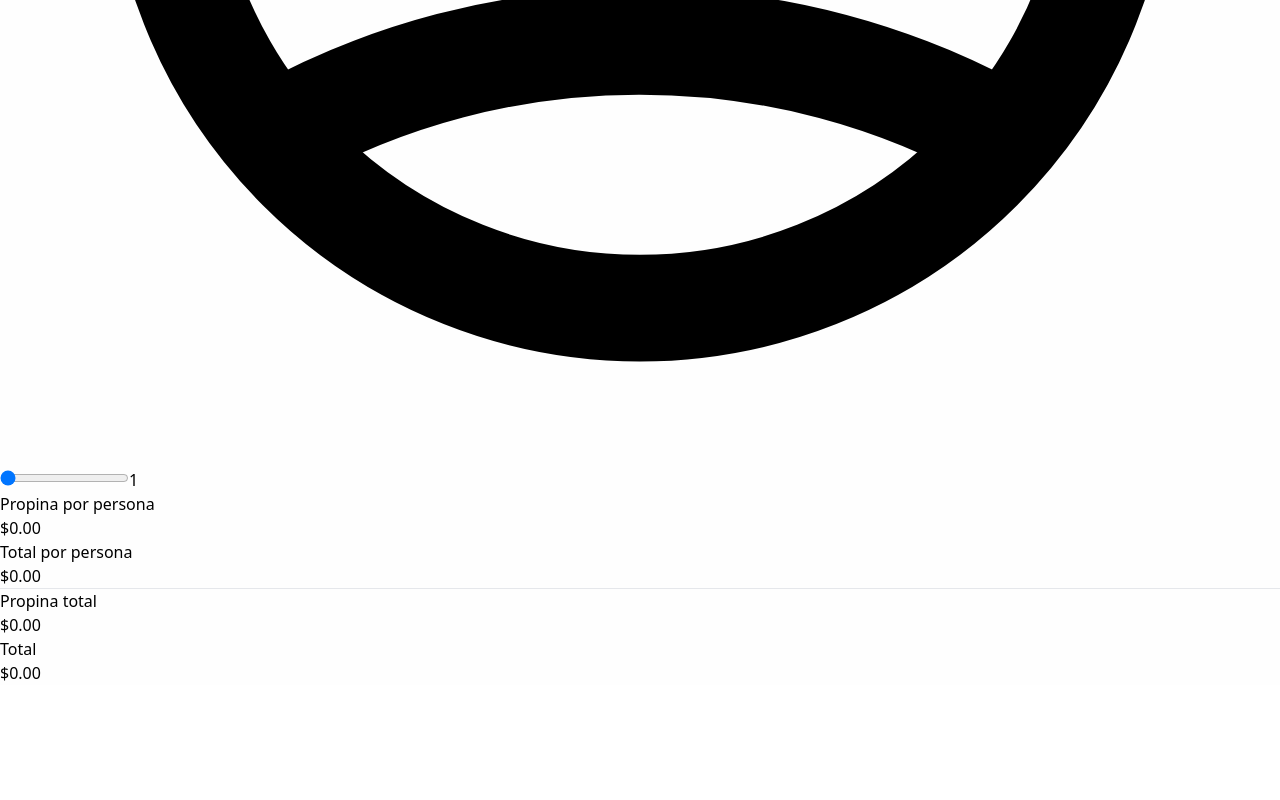
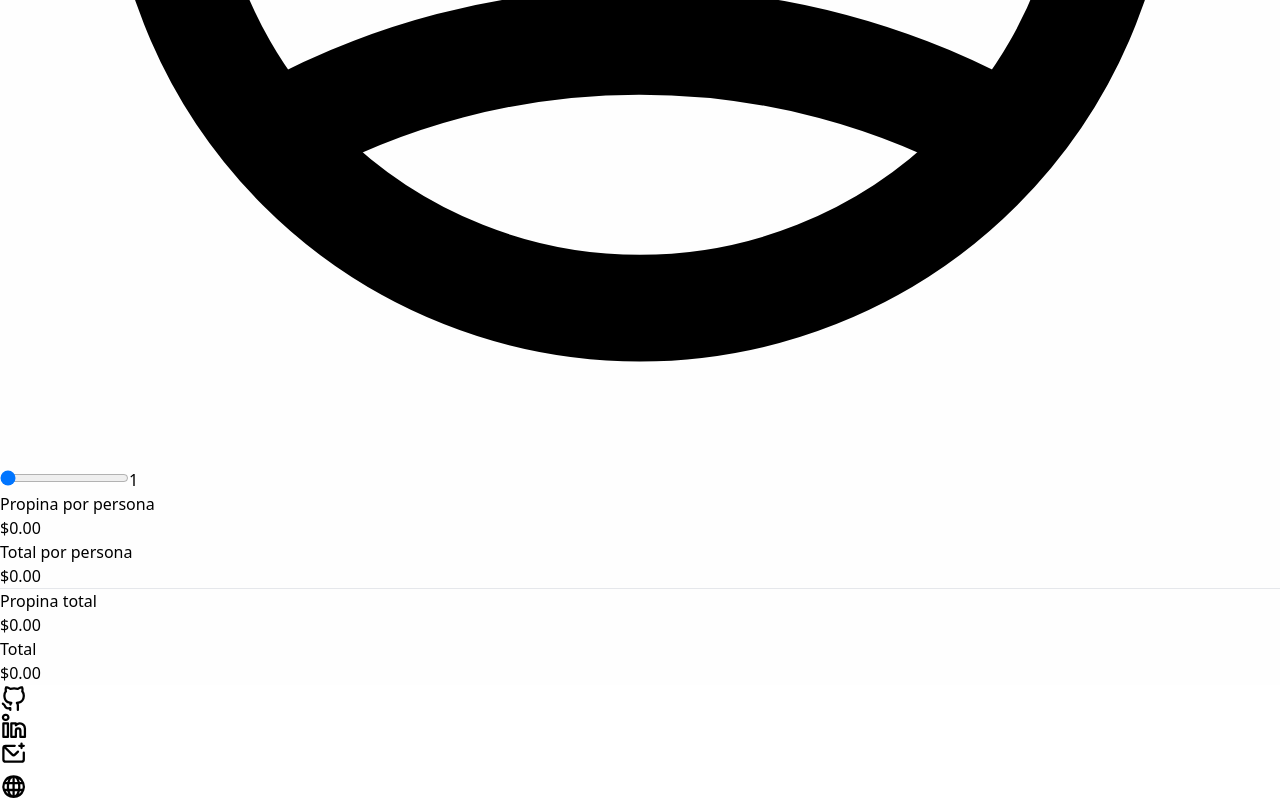
Before and after one commit to en44no/tip-calculator, a React (Vite) app: page / in a window 1280 px wide. Shown: the part 3516-4316 px from the top of the page. Before the commit the page ends 4201 px from the top, so only its background shows below. Built offline with nearby package versions, Linux system fonts and the light colour scheme.

Commit message:
Added social icons

```diff
--- /dev/null
+++ b/decs.d.ts
@@ -0,0 +1 @@
+declare module "@iconscout/react-unicons";
--- a/package.json
+++ b/package.json
@@ -9,6 +9,7 @@
     "preview": "vite preview"
   },
   "dependencies": {
+    "@iconscout/react-unicons": "^1.1.6",
     "flowbite": "^1.5.1",
     "react": "^18.2.0",
     "react-dom": "^18.2.0"
--- a/src/App.css
+++ b/src/App.css
@@ -1,3 +1,52 @@
 @tailwind base;
 @tailwind components;
 @tailwind utilities;
+
+.github-icon:hover {
+  color: #888888;
+}
+
+.linkedin-icon:hover {
+  color: #2561a9;
+}
+
+.email-icon:hover {
+  color: #DA3D3D;
+}
+
+.website-icon:hover {
+  color: #48a41e;
+}
+
+#toast-notification {
+  -webkit-animation: slide-in-top 0.5s cubic-bezier(0.250, 0.460, 0.450, 0.940) both;
+  animation: slide-in-top 0.5s cubic-bezier(0.250, 0.460, 0.450, 0.940) both;
+}
+
+@-webkit-keyframes slide-in-top {
+  0% {
+    -webkit-transform: translateY(-1000px);
+    transform: translateY(-1000px);
+    opacity: 0
+  }
+
+  100% {
+    -webkit-transform: translateY(0);
+    transform: translateY(0);
+    opacity: 1
+  }
+}
+
+@keyframes slide-in-top {
+  0% {
+    -webkit-transform: translateY(-1000px);
+    transform: translateY(-1000px);
+    opacity: 0
+  }
+
+  100% {
+    -webkit-transform: translateY(0);
+    transform: translateY(0);
+    opacity: 1
+  }
+}
--- a/src/App.tsx
+++ b/src/App.tsx
@@ -1,5 +1,6 @@
 import './App.css';
 import { useState } from 'react';
+import Social from './components/Social';
 
 function App() {
 
@@ -85,7 +86,8 @@ function App() {
           </div>
         </div>
       </div>
-    </div >
+      <Social />
+    </div>
   )
 }
 
--- /dev/null
+++ b/src/components/Social.tsx
@@ -0,0 +1,73 @@
+import { useState } from 'react';
+
+import {
+  UilLinkedinAlt,
+  UilGithubAlt,
+  UilEnvelopeAdd,
+  UilGlobe
+} from "@iconscout/react-unicons";
+
+const Social = () => {
+
+  const [showToast, setShowToast] = useState(false);
+
+  const notificationAndCopyToClipboard = () => {
+    navigator.clipboard.writeText("nahuelmarquez12@gmail.com");
+    setShowToast(true);
+    setTimeout(() => {
+      setShowToast(false);
+    }, 5000);
+  };
+
+  return (
+    <>
+      {showToast && (
+        <div id='toast-notification' className="absolute top-5 flex items-center p-4 space-x-4 w-full max-w-fit text-gray-500 bg-white rounded-lg divide-x divide-gray-200 shadow-md" role="alert">
+          <svg xmlns="http://www.w3.org/2000/svg" className="h-6 w-6" fill="none" viewBox="0 0 24 24" stroke="currentColor" stroke-width="2">
+            <path stroke-linecap="round" stroke-linejoin="round" d="M16 12a4 4 0 10-8 0 4 4 0 008 0zm0 0v1.5a2.5 2.5 0 005 0V12a9 9 0 10-9 9m4.5-1.206a8.959 8.959 0 01-4.5 1.207" />
+          </svg>
+          <div className="pl-4 text-sm font-semibold">Dirección de Gmail copiada a tu portapapeles.</div>
+        </div>
+      )}
+      <div className="absolute bottom-5 right-6 flex items-center gap-3">
+        <a
+          className="github-icon"
+          href="https://github.com/en44no"
+          target="_blank"
+          rel="noreferrer"
+          title="GitHub"
+        >
+          <UilGithubAlt size="1.7rem" />
+        </a>
+        <a
+          className="linkedin-icon"
+          href="https://www.linkedin.com/in/nahuelmarquez/"
+          target="_blank"
+          rel="noreferrer"
+          title="Linkedin"
+        >
+          <UilLinkedinAlt size="1.7rem" />
+        </a>
+        <button
+          className="email-icon mt-1"
+          title="Gmail address"
+          aria-label="GetMyEmailAddressButton"
+          onClick={() => notificationAndCopyToClipboard()}
+        >
+          <UilEnvelopeAdd size="1.7rem" />
+        </button>
+        <a
+          className="website-icon mt-1"
+          href="https://nahuelmarquez.com"
+          target="_blank"
+          rel="noreferrer"
+          title="Personal website"
+        >
+          <UilGlobe size="1.7rem" />
+        </a>
+      </div>
+    </>
+  );
+};
+
+export default Social;
--- a/tsconfig.json
+++ b/tsconfig.json
@@ -16,6 +16,6 @@
     "noEmit": true,
     "jsx": "react-jsx"
   },
-  "include": ["src"],
+  "include": ["src", "decs.d.ts"],
   "references": [{ "path": "./tsconfig.node.json" }]
 }
```
Also changed, not shown: 1 other file (tests, documents, lock files or other folders).
